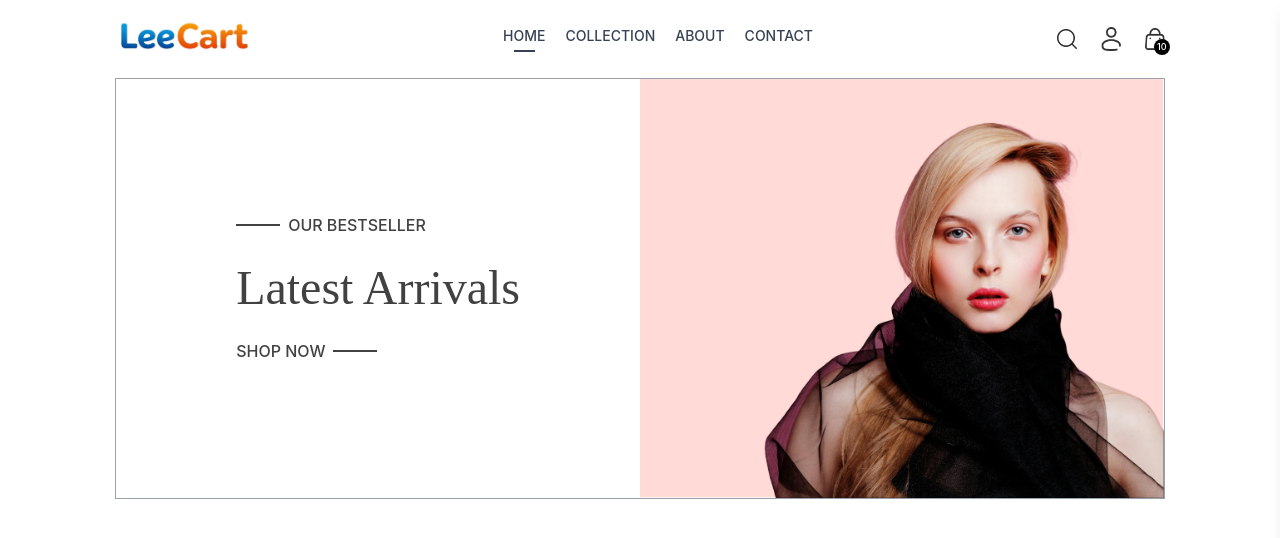
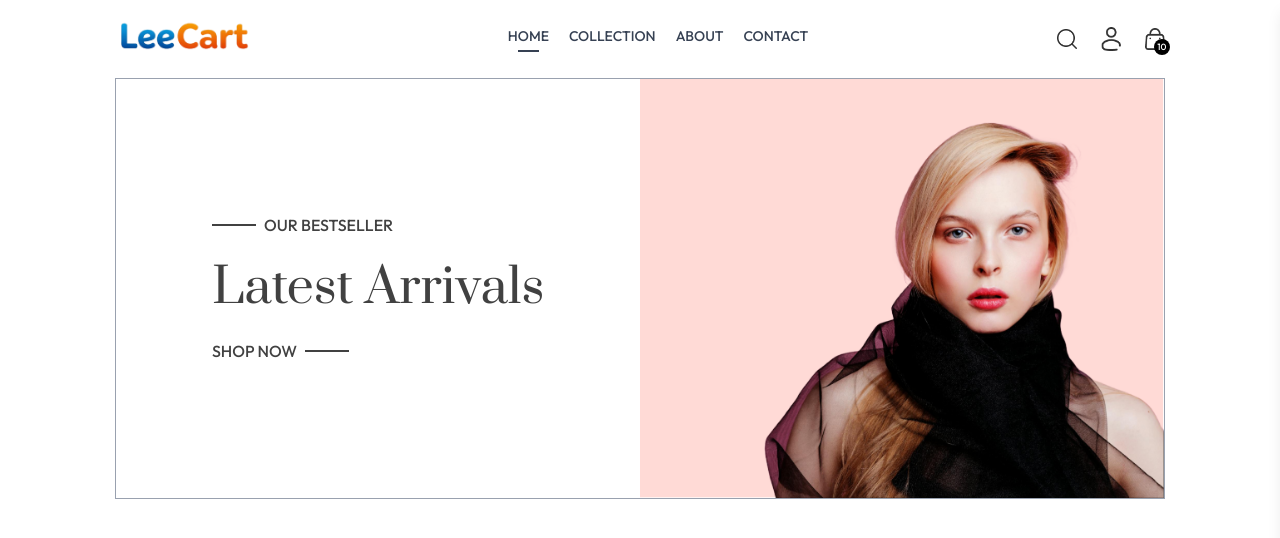
Before and after one commit to devsunilpatra/ecomm_client, a React (Vite) app: page / in a window 1280 px wide. Shown: the top 538 px of the page. Built offline with nearby package versions, Linux system fonts and the light colour scheme; the HTML template or start-up script is replaced by a standard one.

Commit message:
feat: implement fontfamily

```diff
--- a/src/components/pages/home/Hero.jsx
+++ b/src/components/pages/home/Hero.jsx
@@ -11,7 +11,7 @@
             <p className="font-medium text-sm md:text-base">OUR BESTSELLER</p>
           </div>
 
-          <h1 className="text-3xl sm:py-3 lg:text-5xl leading-relaxed">
+          <h1 className="prata-regular text-3xl sm:py-3 lg:text-5xl leading-relaxed">
             Latest Arrivals
           </h1>
 
--- a/src/index.css
+++ b/src/index.css
@@ -1,14 +1,14 @@
+@import url('https://fonts.googleapis.com/css2?family=Outfit:wght@100..900&family=Prata&display=swap');
+
 @import "tailwindcss";
 
-@import url('https://fonts.googleapis.com/css2?family=Outfit:wght@100..900&family=Prata&display=swap');
 
-@import url('https://fonts.googleapis.com/css2?family=Outfit:wght@100..900&family=Prata&display=swap');
+*{
+    font-family: "Outfit";
+}
 
-
-/* body {
-  font-family: 'Outfit', sans-serif;
-} */
-
-h1 {
-  font-family: 'Prata', serif;
+.prata-regular {
+  font-family: "Prata", serif;
+  font-weight: 400;
+  font-style: normal;
 }
```
